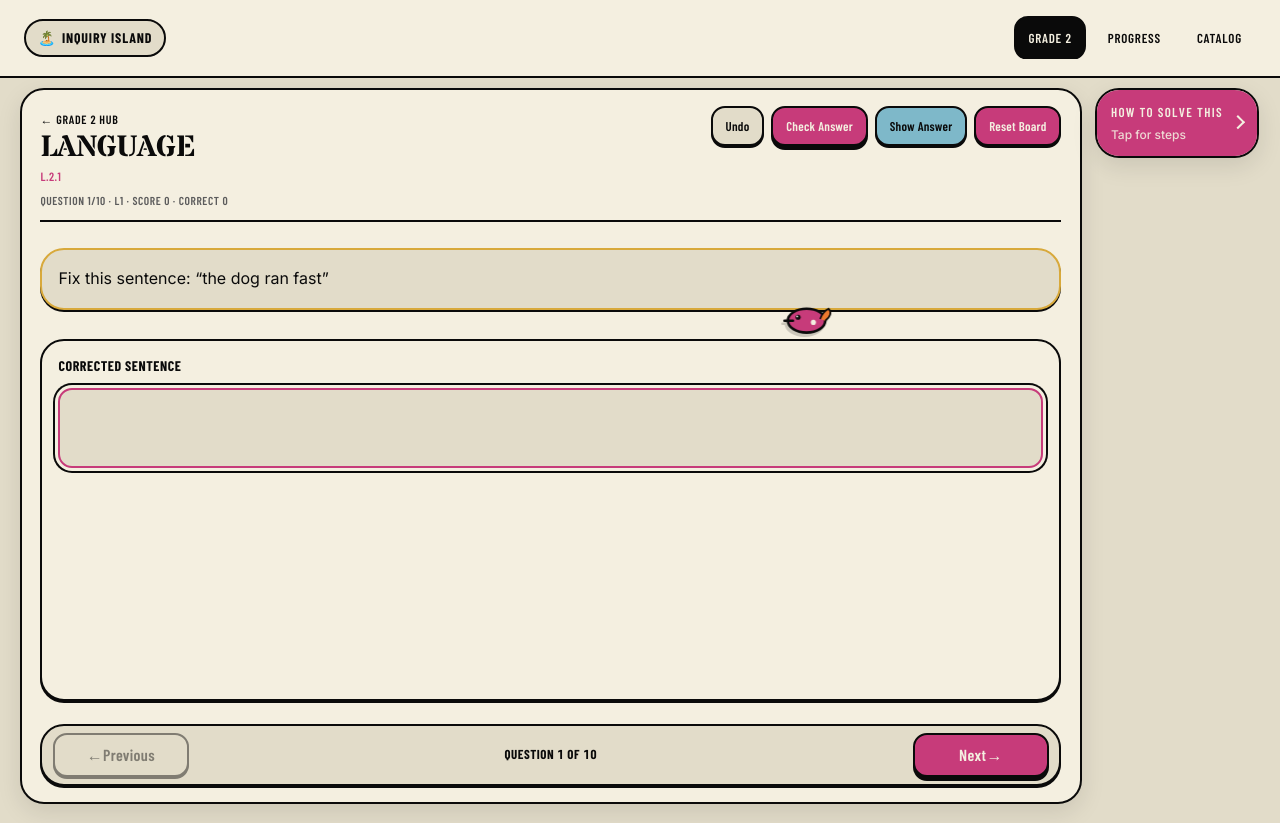
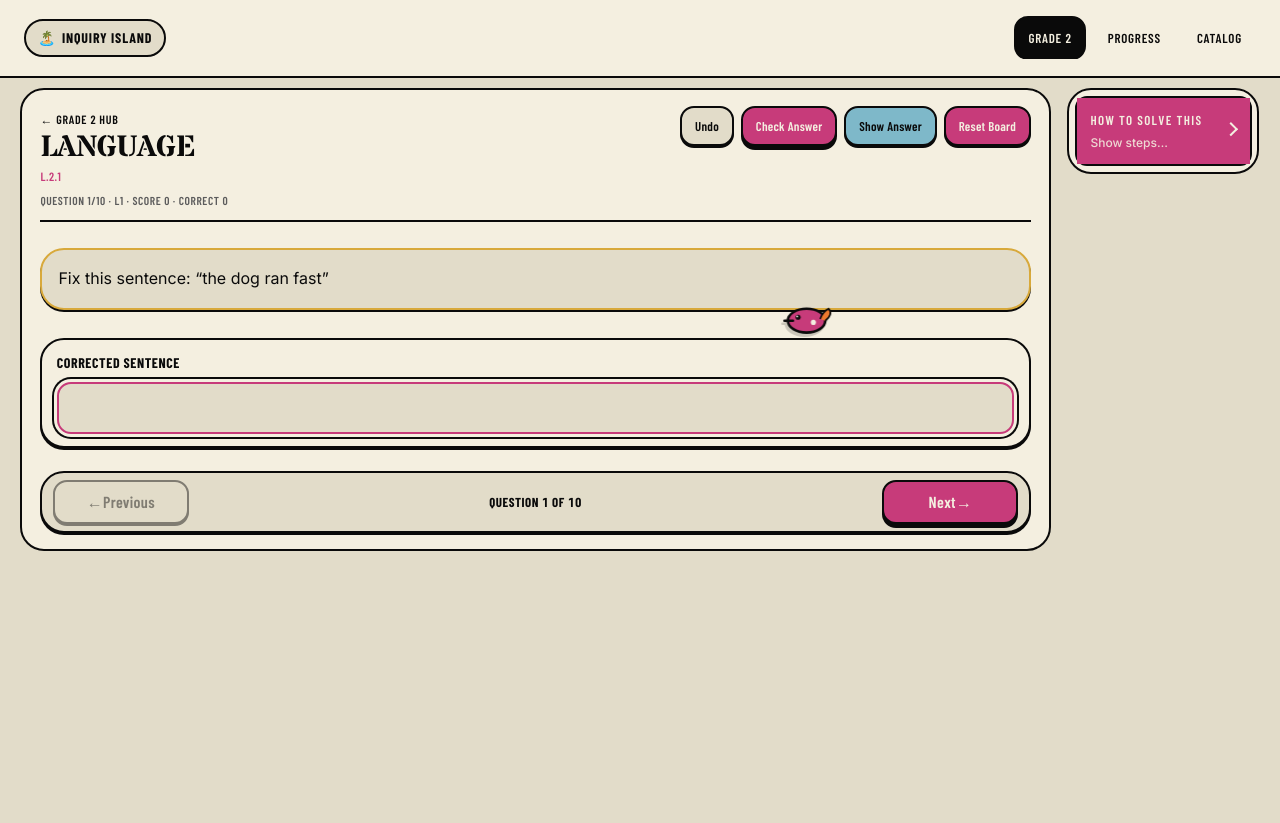
Before and after one commit to asub927/fun-lab-kids, a React (Vite) app: page /lab/L.2.1 in a window 1280 px wide. After the commit the page ends 800 px from the top, so only its background shows below. Built offline with nearby package versions, Linux system fonts and the light colour scheme; a web font is replaced by a local one.

Commit message:
Apply web guidelines fixes to lab help and answer layout.
Collapse help by default with a button toggle, remove stretched answer fields, add form accessibility attrs, and visually separate the help card from the work card.

Co-authored-by: Anantha Subramanya <asub927@gmail.com>

```diff
--- a/src/components/LabShell.tsx
+++ b/src/components/LabShell.tsx
@@ -1,4 +1,4 @@
-import { useEffect, useMemo } from "react";
+import { useEffect, useMemo, useState } from "react";
 import { Link } from "react-router-dom";
 import { CelebrationBurst } from "./CelebrationBurst";
 import { CharacterGuide } from "./CharacterGuide";
@@ -29,6 +29,8 @@ function isTypingTarget(target: EventTarget | null): boolean {
 }
 
 function focusPrimaryAnswerInput() {
+  if (typeof window !== "undefined" && window.matchMedia("(pointer: coarse)").matches) return;
+
   const root = document.querySelector(".lab-board");
   if (!root) return;
 
@@ -158,8 +160,14 @@ export function LabShell({ title, children }: LabShellProps) {
     return hasStrategyContent(parsed) ? parsed : null;
   }, [boardState]);
 
+  const [helpOpen, setHelpOpen] = useState(false);
+
+  useEffect(() => {
+    setHelpOpen(false);
+  }, [questionIndex, activeStandard?.code, strategy?.panelKey]);
+
   return (
-    <div className={`lab-layout ${strategy ? "lab-layout--with-help" : ""}`}>
+    <div className={`lab-layout ${strategy ? "lab-layout--with-help" : ""} ${helpOpen ? "lab-layout--help-open" : ""}`}>
       <article className="lab-shell lab-work-card">
         <header className="lab-header">
           <div className="lab-header-meta">
@@ -293,6 +301,8 @@ export function LabShell({ title, children }: LabShellProps) {
               videoTitle={strategy.videoTitle}
               videoProvider={strategy.videoProvider}
               layout="rail"
+              open={helpOpen}
+              onOpenChange={setHelpOpen}
             />
         </aside>
       )}
--- a/src/components/StrategyPanel.tsx
+++ b/src/components/StrategyPanel.tsx
@@ -7,6 +7,8 @@ export type StrategyPanelProps = {
   videoTitle?: string;
   videoProvider?: string;
   layout?: "accordion" | "rail";
+  open?: boolean;
+  onOpenChange?: (open: boolean) => void;
 };
 
 export function parseStrategyParams(params: Record<string, unknown>) {
@@ -47,7 +49,7 @@ function StrategyPanelBody({
 }: StrategyPanelProps) {
   return (
     <>
-      <h2 className="strategy-title">{title}</h2>
+      <p className="strategy-title">{title}</p>
       {sourceLabel && sourceUrl && (
         <p className="strategy-source">
           Source:{" "}
@@ -84,20 +86,37 @@ export function StrategyPanel({
   videoTitle,
   videoProvider,
   layout = "accordion",
+  open,
+  onOpenChange,
 }: StrategyPanelProps) {
   if (!hasStrategyContent({ title, steps })) return null;
 
   if (layout === "rail") {
+    const isOpen = open ?? false;
+
     return (
-      <details className="strategy-panel strategy-panel--rail" aria-label={`Strategy: ${title}`}>
-        <summary className="strategy-rail-summary">
+      <div
+        className={`strategy-panel strategy-panel--rail ${isOpen ? "is-open" : ""}`}
+        aria-label={`Strategy: ${title}`}
+      >
+        <button
+          type="button"
+          className="strategy-rail-summary"
+          aria-expanded={isOpen}
+          aria-controls="strategy-rail-body"
+          onClick={() => onOpenChange?.(!isOpen)}
+        >
           <span className="strategy-rail-summary-copy">
             <span className="strategy-summary-text">How to solve this</span>
-            <span className="strategy-rail-hint">Tap for steps</span>
+            <span className="strategy-rail-hint">Show steps…</span>
           </span>
-          <span className="strategy-summary-chevron" aria-hidden="true" />
-        </summary>
-        <div className="strategy-panel-body strategy-panel-body--rail">
+          <span
+            className={`strategy-summary-chevron ${isOpen ? "is-open" : ""}`}
+            aria-hidden="true"
+          />
+        </button>
+        {isOpen && (
+          <div id="strategy-rail-body" className="strategy-panel-body strategy-panel-body--rail">
             <StrategyPanelBody
               title={title}
               steps={steps}
@@ -108,7 +127,8 @@ export function StrategyPanel({
               videoProvider={videoProvider}
             />
           </div>
-      </details>
+        )}
+      </div>
     );
   }
 
--- a/src/components/TemplateLab.tsx
+++ b/src/components/TemplateLab.tsx
@@ -59,6 +59,9 @@ export function TemplateLab({ state }: TemplateLabProps) {
               id="numeric-answer"
               type="number"
               inputMode="numeric"
+              name="answer"
+              autoComplete="off"
+              spellCheck={false}
               value={state.numericAnswer}
               onChange={(e) => applyAction({ action: "set_numeric", value: e.target.value })}
             />
@@ -81,6 +84,9 @@ export function TemplateLab({ state }: TemplateLabProps) {
               id="groups-answer"
               type="number"
               inputMode="numeric"
+              name="answer"
+              autoComplete="off"
+              spellCheck={false}
               value={state.numericAnswer}
               onChange={(e) => applyAction({ action: "set_numeric", value: e.target.value })}
             />
@@ -120,6 +126,8 @@ export function TemplateLab({ state }: TemplateLabProps) {
             Write in expanded form (e.g. 300+50+2)
             <input
               id="expanded-form"
+              name="answer"
+              autoComplete="off"
               value={state.textResponse}
               onChange={(e) => applyAction({ action: "set_text", text: e.target.value })}
             />
@@ -142,6 +150,9 @@ export function TemplateLab({ state }: TemplateLabProps) {
               id="skip-answer"
               type="number"
               inputMode="numeric"
+              name="answer"
+              autoComplete="off"
+              spellCheck={false}
               value={state.numericAnswer}
               onChange={(e) => applyAction({ action: "set_numeric", value: e.target.value })}
             />
@@ -209,6 +220,8 @@ export function TemplateLab({ state }: TemplateLabProps) {
             {String(p.question ?? "Your answer")}
             <textarea
               id="reading-answer"
+              name="answer"
+              autoComplete="off"
               rows={3}
               value={state.textResponse}
               onChange={(e) => applyAction({ action: "set_text", text: e.target.value })}
@@ -228,6 +241,8 @@ export function TemplateLab({ state }: TemplateLabProps) {
             Corrected sentence
             <input
               id="fixed-sentence"
+              name="answer"
+              autoComplete="off"
               value={state.textResponse}
               onChange={(e) => applyAction({ action: "set_text", text: e.target.value })}
             />
@@ -253,6 +268,8 @@ export function TemplateLab({ state }: TemplateLabProps) {
             Your observation or answer
             <textarea
               id="science-answer"
+              name="answer"
+              autoComplete="off"
               rows={2}
               value={state.textResponse}
               onChange={(e) => applyAction({ action: "set_text", text: e.target.value })}
@@ -274,6 +291,9 @@ export function TemplateLab({ state }: TemplateLabProps) {
               id="mental-answer"
               type="number"
               inputMode="numeric"
+              name="answer"
+              autoComplete="off"
+              spellCheck={false}
               value={state.numericAnswer}
               onChange={(e) => applyAction({ action: "set_numeric", value: e.target.value })}
             />
@@ -329,6 +349,9 @@ export function TemplateLab({ state }: TemplateLabProps) {
               id="measurement-answer"
               type="number"
               inputMode="numeric"
+              name="answer"
+              autoComplete="off"
+              spellCheck={false}
               value={state.numericAnswer}
               onChange={(e) => applyAction({ action: "set_numeric", value: e.target.value })}
             />
@@ -350,6 +373,9 @@ export function TemplateLab({ state }: TemplateLabProps) {
               id="chart-answer"
               type="number"
               inputMode="numeric"
+              name="answer"
+              autoComplete="off"
+              spellCheck={false}
               value={state.numericAnswer}
               onChange={(e) => applyAction({ action: "set_numeric", value: e.target.value })}
             />
@@ -369,6 +395,8 @@ export function TemplateLab({ state }: TemplateLabProps) {
             {typeof p.parts === "number" ? "Name the equal parts" : "Number of sides"}
             <input
               id="geometry-answer"
+              name="answer"
+              autoComplete="off"
               value={state.textResponse || state.numericAnswer}
               onChange={(e) => {
                 applyAction({ action: "set_text", text: e.target.value });
@@ -393,6 +421,8 @@ export function TemplateLab({ state }: TemplateLabProps) {
             {mode === "clock" ? "Write the time" : "Total cents"}
             <input
               id="time-money-answer"
+              name="answer"
+              autoComplete="off"
               value={state.textResponse || state.numericAnswer}
               onChange={(e) => {
                 applyAction({ action: "set_text", text: e.target.value });
@@ -421,6 +451,8 @@ export function TemplateLab({ state }: TemplateLabProps) {
           Answer
           <input
             id="template-answer"
+            name="answer"
+            autoComplete="off"
             value={state.numericAnswer || state.textResponse}
             onChange={(e) => {
               applyAction({ action: "set_numeric", value: e.target.value });
--- a/src/index.css
+++ b/src/index.css
@@ -475,23 +475,22 @@ main:focus {
 }
 
 .lab-page {
-  min-height: calc(100dvh - 4.75rem);
+  min-height: 0;
 }
 
 .lab-layout {
   display: block;
-  min-height: calc(100dvh - 5.25rem);
 }
 
 .lab-layout--with-help {
   display: grid;
-  grid-template-columns: minmax(0, 1fr) auto;
-  gap: 0.85rem;
+  grid-template-columns: minmax(0, 1fr) minmax(10.5rem, 12rem);
+  gap: 1rem;
   align-items: start;
 }
 
-.lab-layout--with-help:has(.lab-help-card .strategy-panel--rail[open]) {
-  grid-template-columns: minmax(0, 1fr) minmax(16rem, 21rem);
+.lab-layout--with-help.lab-layout--help-open {
+  grid-template-columns: minmax(0, 1fr) minmax(15rem, 18rem);
 }
 
 .lab-shell {
@@ -505,62 +504,51 @@ main:focus {
 .lab-work-card {
   display: flex;
   flex-direction: column;
-  min-height: calc(100dvh - 5.25rem);
   min-width: 0;
+  box-shadow: var(--shadow-tablet);
 }
 
 .lab-work-stage {
-  flex: 1;
   display: flex;
   flex-direction: column;
   gap: 0.75rem;
-  min-height: 0;
 }
 
 .lab-help-card {
-  width: fit-content;
-  max-width: min(21rem, 100%);
-  background: var(--color-paper);
+  width: 100%;
+  padding: 0.35rem;
+  background: var(--color-cream-2);
   border: var(--border-width) solid var(--color-ink);
   border-radius: var(--radius-tablet);
-  box-shadow: var(--shadow-soft);
+  box-shadow: var(--shadow-tablet);
   overflow: hidden;
   align-self: start;
   position: sticky;
   top: 4.75rem;
 }
 
-.lab-help-card:has(.strategy-panel--rail[open]) {
-  width: min(21rem, 100%);
-}
-
 .lab-help-card .strategy-panel--rail {
-  border: none;
-  border-radius: 0;
+  border: var(--border-width-inner) solid var(--color-ink);
+  border-radius: var(--radius-sm);
   box-shadow: none;
   margin: 0;
+  width: 100%;
 }
 
 .lab-board {
-  flex: 1;
   display: flex;
   flex-direction: column;
-  min-height: 0;
   min-width: 0;
 }
 
 @media (max-width: 860px) {
   .lab-layout--with-help,
-  .lab-layout--with-help:has(.lab-help-card .strategy-panel--rail[open]) {
+  .lab-layout--with-help.lab-layout--help-open {
     grid-template-columns: 1fr;
   }
 
-  .lab-work-card {
-    min-height: auto;
-  }
-
   .lab-help-card,
-  .lab-help-card:has(.strategy-panel--rail[open]) {
+  .lab-layout--help-open .lab-help-card {
     position: static;
     width: 100%;
     max-width: none;
@@ -693,16 +681,17 @@ main:focus {
   box-shadow: var(--shadow-hard-sm);
 }
 
-.strategy-panel--rail:not([open]) {
+.strategy-panel--rail:not(.is-open) {
   position: static;
   max-height: none;
   overflow: visible;
   width: 100%;
 }
 
-.strategy-panel--rail[open] {
+.strategy-panel--rail.is-open,
+.strategy-panel--rail:has(#strategy-rail-body) {
   position: static;
-  max-height: calc(100dvh - 6.5rem);
+  max-height: min(24rem, calc(100dvh - 7rem));
   overflow: auto;
   overscroll-behavior: contain;
   width: 100%;
@@ -713,10 +702,14 @@ main:focus {
   align-items: center;
   justify-content: space-between;
   gap: 0.65rem;
+  width: 100%;
   padding: 0.75rem 0.85rem;
+  border: none;
+  background: inherit;
+  color: inherit;
   cursor: pointer;
-  list-style: none;
-  user-select: none;
+  text-align: left;
+  font: inherit;
 }
 
 .strategy-rail-summary::-webkit-details-marker {
@@ -726,6 +719,10 @@ main:focus {
 .strategy-rail-summary:focus-visible {
   outline: 3px solid var(--color-paper);
   outline-offset: -3px;
+}
+
+.strategy-rail-summary:hover {
+  filter: brightness(1.05);
 }
 
 .strategy-rail-summary-copy {
@@ -744,16 +741,19 @@ main:focus {
   opacity: 0.88;
 }
 
-.strategy-panel--rail[open] .strategy-rail-hint {
+.strategy-panel--rail.is-open .strategy-rail-hint {
   display: none;
 }
 
-.strategy-panel--rail[open] .strategy-rail-summary {
+.strategy-panel--rail.is-open .strategy-rail-summary {
   border-bottom: 2px solid color-mix(in srgb, currentColor 25%, transparent);
 }
 
-.strategy-panel--rail:not([open]) .strategy-rail-summary:hover {
-  filter: brightness(1.05);
+.strategy-summary-chevron.is-open,
+.strategy-panel--rail.is-open .strategy-summary-chevron,
+.strategy-panel[open] .strategy-summary-chevron {
+  transform: rotate(45deg);
+  margin-top: 0.15rem;
 }
 
 .strategy-panel-body--rail {
@@ -804,8 +804,7 @@ main:focus {
   margin-top: -0.15rem;
 }
 
-.strategy-panel[open] .strategy-summary-chevron,
-.strategy-panel--rail[open] .strategy-summary-chevron {
+.strategy-panel[open] .strategy-summary-chevron {
   transform: rotate(45deg);
   margin-top: 0.15rem;
 }
@@ -860,7 +859,7 @@ main:focus {
 }
 
 .subject-browser--math .strategy-panel,
-main[data-accent="green"] .lab-help-card .strategy-panel,
+main[data-accent="green"] .lab-help-card .strategy-panel {
   background: var(--color-teal);
   color: var(--color-paper);
 }
@@ -1441,14 +1440,12 @@ tbody tr:last-child td {
 .template-lab {
   display: flex;
   flex-direction: column;
-  gap: 0.85rem;
-  flex: 1;
-  min-height: 0;
+  gap: 0.75rem;
 }
 
 .template-lab > label,
 .template-lab .answer-field {
-  padding: 0.85rem 1rem;
+  padding: 0.75rem 0.9rem;
   border: var(--border-width) solid var(--color-ink);
   border-radius: var(--radius-tablet);
   background: var(--color-paper);
@@ -1456,17 +1453,8 @@ tbody tr:last-child td {
 }
 
 .template-lab .answer-field {
-  flex: 1;
   display: flex;
   flex-direction: column;
-  min-height: clamp(7rem, 22vh, 12rem);
-}
-
-.template-lab .answer-field label {
-  flex: 1;
-  display: flex;
-  flex-direction: column;
-  gap: 0.65rem;
 }
 
 .template-lab > label,
@@ -1498,12 +1486,12 @@ tbody tr:last-child td {
 .answer-field textarea {
   display: block;
   width: 100%;
-  min-height: clamp(3.25rem, 10vh, 5rem);
+  min-height: 3.25rem;
   margin: 0;
-  padding: 0.75rem 1rem;
+  padding: 0.7rem 0.95rem;
   border: var(--border-width) solid var(--color-ink);
   border-radius: var(--radius-button);
-  font-size: clamp(1.2rem, 2.8vw, 1.5rem);
+  font-size: clamp(1.15rem, 2.2vw, 1.35rem);
   font-family: var(--font-body);
   font-variant-numeric: tabular-nums;
   background: var(--color-bone);
```
Lines whose indentation alone changed are shown as unchanged.
